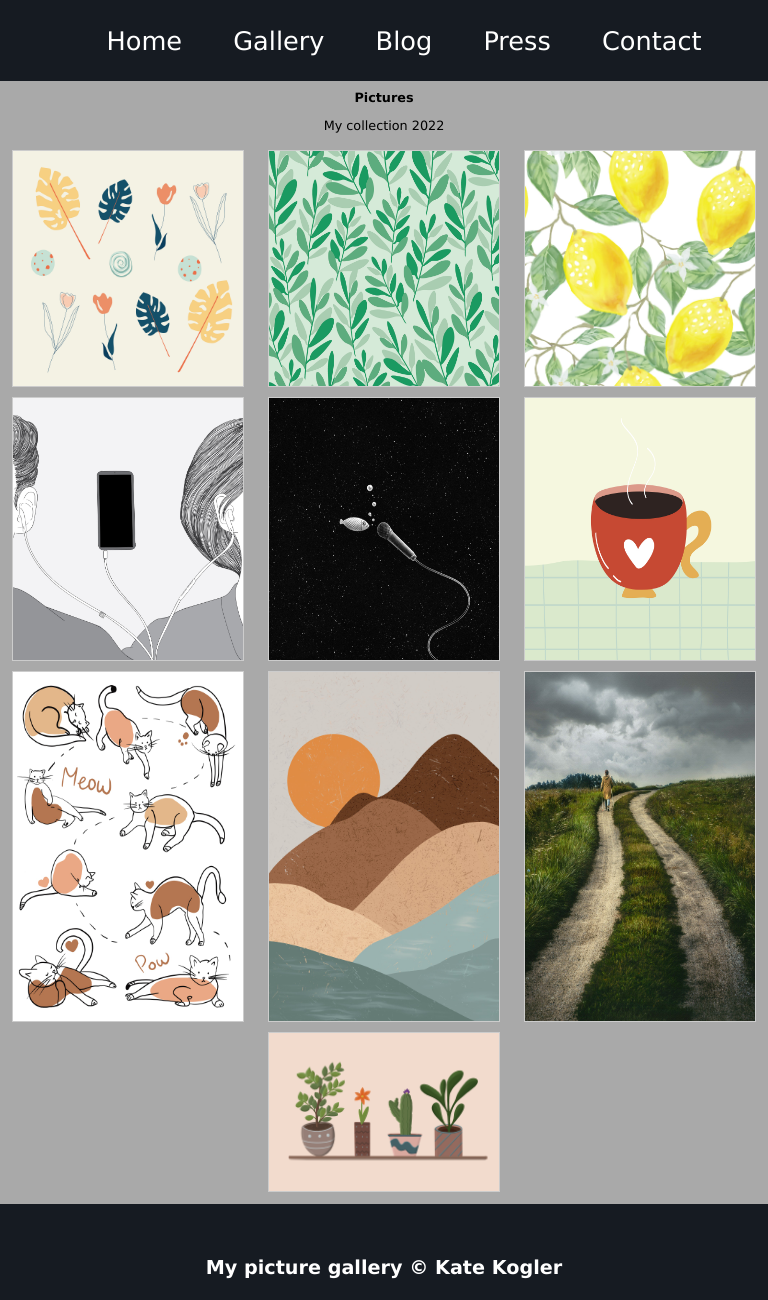
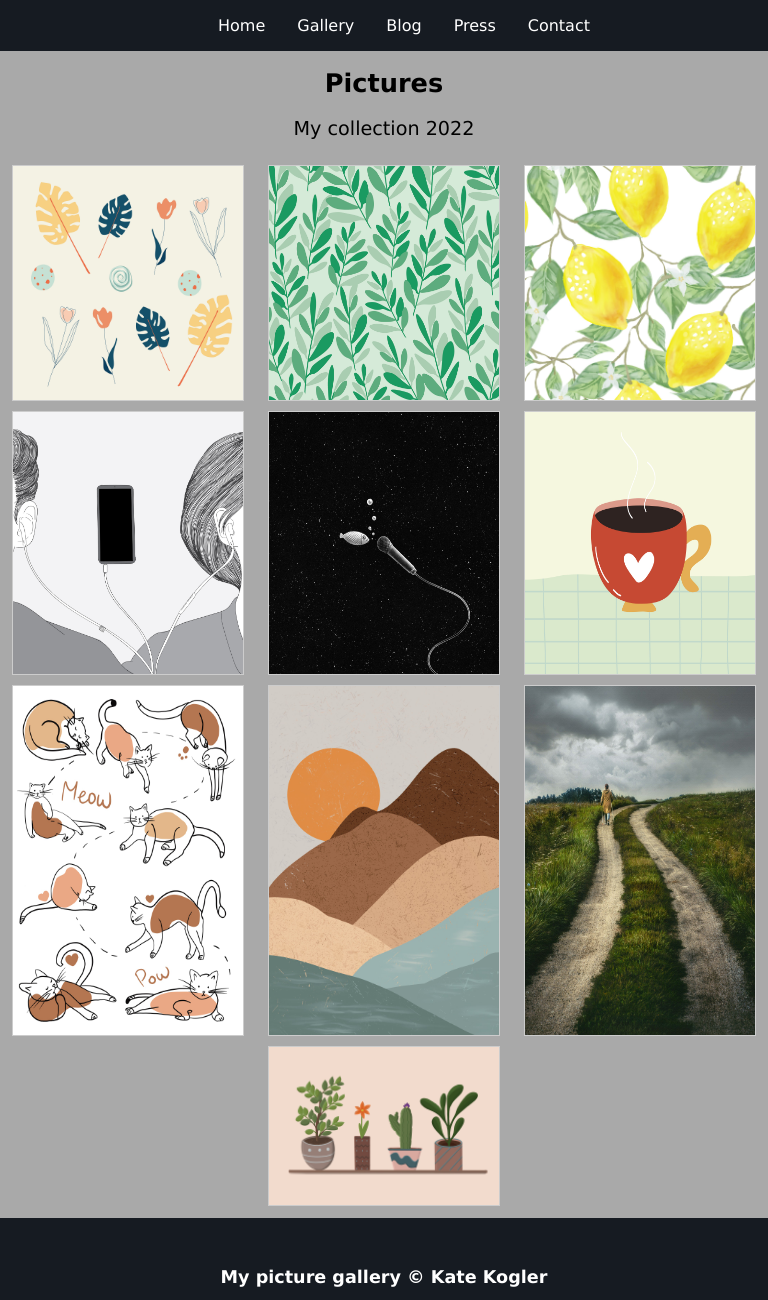
Before and after one commit to KateKatze/19.01_SASS, a plain HTML site: page Challenge/index.html in a window 768 px wide. Shown: the top 1300 px of the page. Drawn offline with Linux system fonts and the light colour scheme.

Commit message:
@media changed 2

```diff
--- a/Challenge/SASS/index.scss
+++ b/Challenge/SASS/index.scss
@@ -123,15 +123,15 @@ footer{
             .topnav{
                 flex-wrap: wrap;
                 a{
-                    font-size: 160%;
+                    font-size: 100%;
                 }
             }
             header{
                 h1{
-                    font-size: 80%;
+                    font-size: 160%;
                 }
                 p{
-                    font-size: 80%;
+                    font-size: 120%;
                 }
             }
             .photos{
@@ -141,7 +141,7 @@ footer{
                 }
                 footer{
                     h6{
-                        font-size: 120%;
+                        font-size: 110%;
                     }
                     }
             }
@@ -151,7 +151,7 @@ footer{
                 .topnav{
                     flex-wrap: wrap;
                     a{
-                        font-size: 70%;
+                        font-size: 100%;
                     }
                 }
                 header{
```
Also changed, not shown: Challenge/SASS/index.css, 1 other file.
